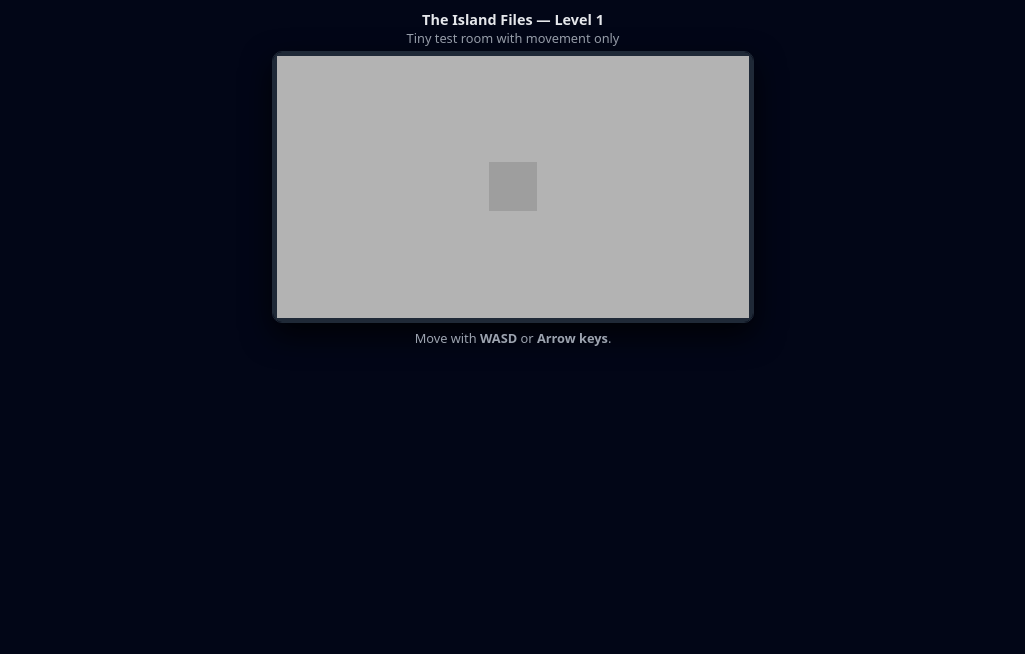
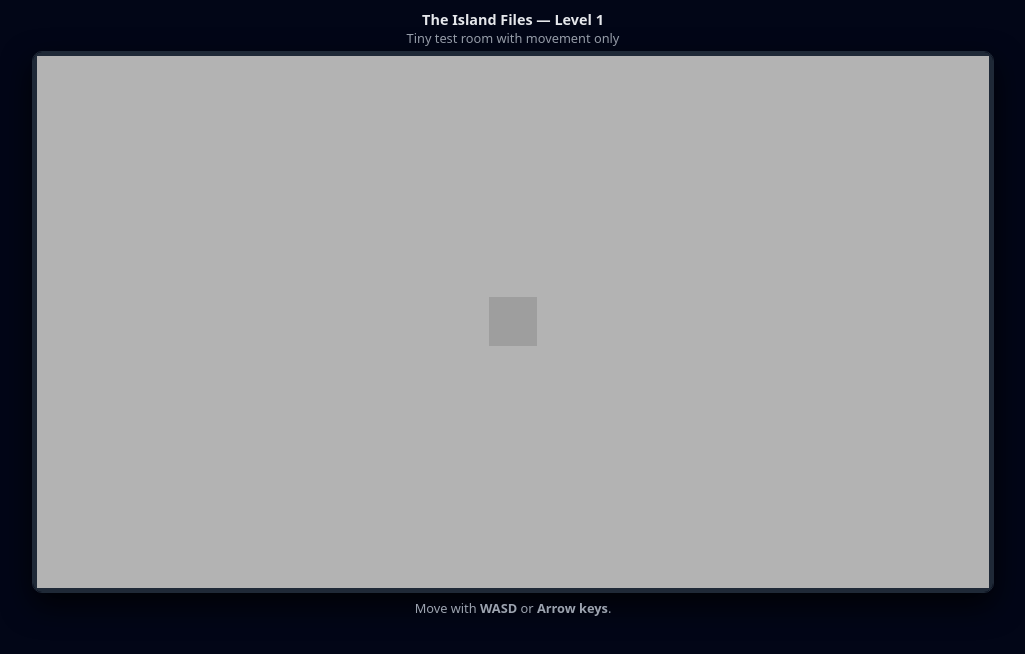
Before and after one commit to danielwongo434/Game, a plain HTML site: page island-files/index.html in a window 1280 px wide. Shown: the whole page, without its empty margins (127-1152 px from the left). Drawn offline with Linux system fonts and the light colour scheme.

Commit message:
Update index.html

```diff
--- a/island-files/index.html
+++ b/island-files/index.html
@@ -50,7 +50,7 @@
   </header>
 
   <div id="game-container">
-    <canvas id="game" width="480" height="270"></canvas>
+    <canvas id="game" width="960" height="540"></canvas>
   </div>
 
   <div class="hint">
```
